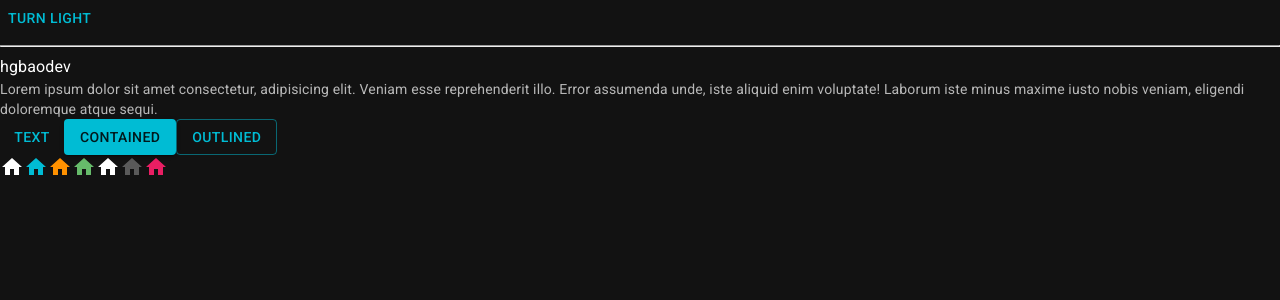
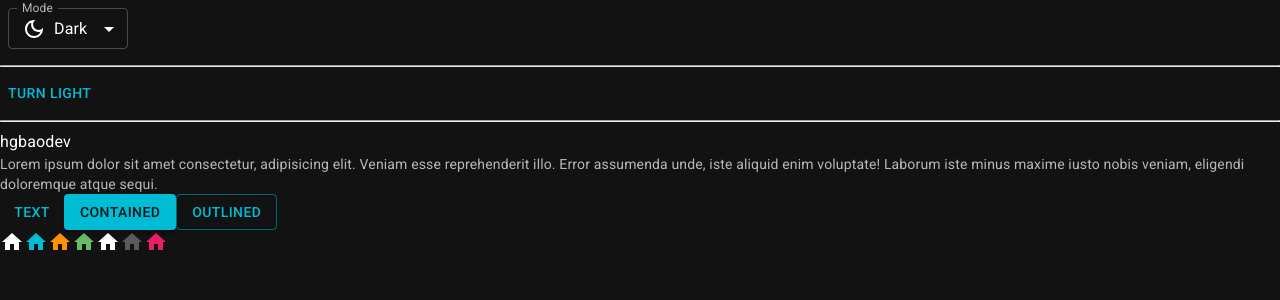
Before and after one commit to hgbaodev/trello, a React (Vite) app: page / in a window 1280 px wide. Both pictures are taken after a click on the button "TURN DARK". Shown: the top 300 px of the page. Built offline with nearby package versions, Linux system fonts and the light colour scheme.

Commit message:
add dark mode 2

```diff
--- a/src/App.jsx
+++ b/src/App.jsx
@@ -2,12 +2,60 @@
 import { pink } from '@mui/material/colors'
 import Button from '@mui/material/Button'
 import Typography from '@mui/material/Typography'
-import {
-  useColorScheme
-} from '@mui/material/styles'
+import InputLabel from '@mui/material/InputLabel'
+import MenuItem from '@mui/material/MenuItem'
+import FormControl from '@mui/material/FormControl'
+import Select from '@mui/material/Select'
+import { useColorScheme } from '@mui/material/styles'
+import { useMediaQuery } from '@mui/material'
+import LightModeIcon from '@mui/icons-material/LightMode'
+import DarkModeOutlinedIcon from '@mui/icons-material/DarkModeOutlined'
+import SettingsBrightnessIcon from '@mui/icons-material/SettingsBrightness'
+import Box from '@mui/material/Box'
+
+function ModeSelect() {
+  const { mode, setMode } = useColorScheme()
+
+  const handleChange = (event) => {
+    const selectedMode = event.target.value
+    setMode(selectedMode)
+  }
+
+  return (
+    <FormControl sx={{ m: 1, minWidth: 120 }} size="small">
+      <InputLabel id="label-select-dark-light-mode">Mode</InputLabel>
+      <Select
+        labelId="label-select-dark-light-mode"
+        id="select-dark-light-mode"
+        value={mode}
+        label="Mode"
+        onChange={handleChange}
+      >
+        <MenuItem value="light" fontSize="small">
+          <Box sx={{ display: 'flex', alignItems: 'center', gap: 1 }}>
+            <LightModeIcon/> Light
+          </Box>
+        </MenuItem>
+        <MenuItem value="dark" fontSize="small">
+          <Box sx={{ display: 'flex', alignItems: 'center', gap: 1 }}>
+            <DarkModeOutlinedIcon/> Dark
+          </Box>
+        </MenuItem>
+        <MenuItem value="system" fontSize="small">
+          <Box sx={{ display: 'flex', alignItems: 'center', gap: 1 }}>
+            <SettingsBrightnessIcon/> System
+          </Box>
+        </MenuItem>
+      </Select>
+    </FormControl>
+  )
+}
 
 function ModeToggle() {
   const { mode, setMode } = useColorScheme()
+  const prefersDarkMode = useMediaQuery('(prefers-color-scheme: dark)')
+  const prefersLightMode = useMediaQuery('(prefers-color-scheme: light)')
+
   return (
     <Button
       onClick={() => {
@@ -21,6 +69,8 @@
 function App() {
   return (
     <>
+      <ModeSelect/>
+      <hr/>
       <ModeToggle/>
       <hr/>
       <div>hgbaodev</div>
```
